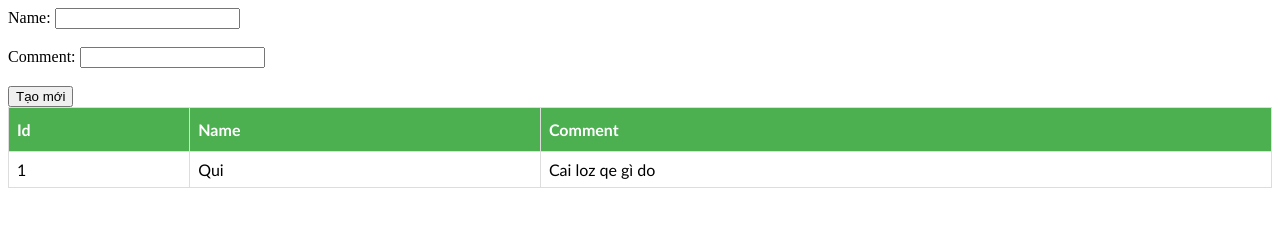
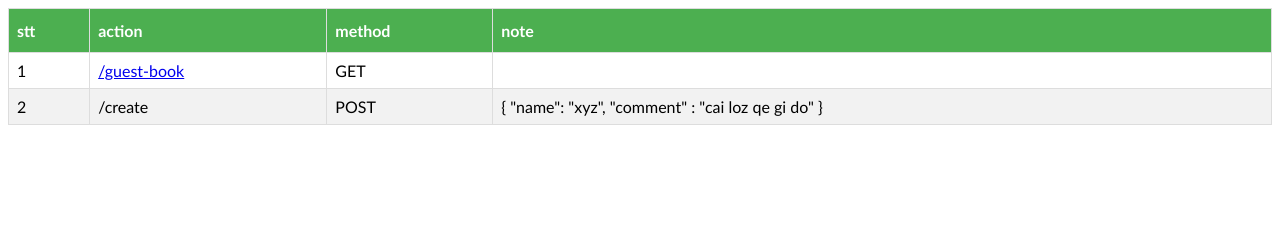
Before and after one commit to tan-qui/api, a website: page index.html in a window 1280 px wide. Drawn offline with Linux system fonts and the light colour scheme.

Commit message:
update create api method POST

```diff
--- a/index.html
+++ b/index.html
@@ -37,26 +37,36 @@
 <body>
     <div>
         <div>
-            <label for="name">Name:</label>
-            <input type="text" id="name" name="name"><br><br>
-            <label for="comment">Comment:</label>
-            <input type="text" id="comment" name="comment"><br><br>
-            <button onclick="Create()">Tạo mới</button>
-        </div>
-        <div>
             <table id="book">
                 <thead>
                     <tr>
-                        <th>Id</th>
-                        <th>Name</th>
-                        <th>Comment</th>
+                        <th>stt</th>
+                        <th>action</th>
+                        <th>method</th>
+                        <th>note</th>
                     </tr>
                 </thead>
                 <tbody>
                     <tr>
                         <td>1</td>
-                        <td>Qui</td>
-                        <td>Cai loz qe gì do</td>
+                        <td>
+                            <a href="http://localhost:8000/guest-book">
+                                /guest-book
+                            </a>
+                        </td>
+                        <td>GET</td>
+                        <td></td>
+                    </tr>
+                    <tr>
+                        <td>2</td>
+                        <td>/create</td>
+                        <td>POST</td>
+                        <td>
+                            {
+                            "name": "xyz",
+                            "comment" : "cai loz qe gi do"
+                            }
+                        </td>
                     </tr>
                 </tbody>
             </table>
@@ -64,17 +74,6 @@
     </div>
 </body>
 <script>
-    function Create() {
-        var name = document.getElementById("fname").value;
-        var comment = document.getElementById("comment").value;
-        var options = {
-            host: url,
-            port: 8080,
-            path: '/create?name=' + name + '&comment=' + comment,
-            method: 'POST'
-        };
-
-    }
 </script>
 
 </html>
```
Also changed, not shown: service.js (+16 -18 lines).
